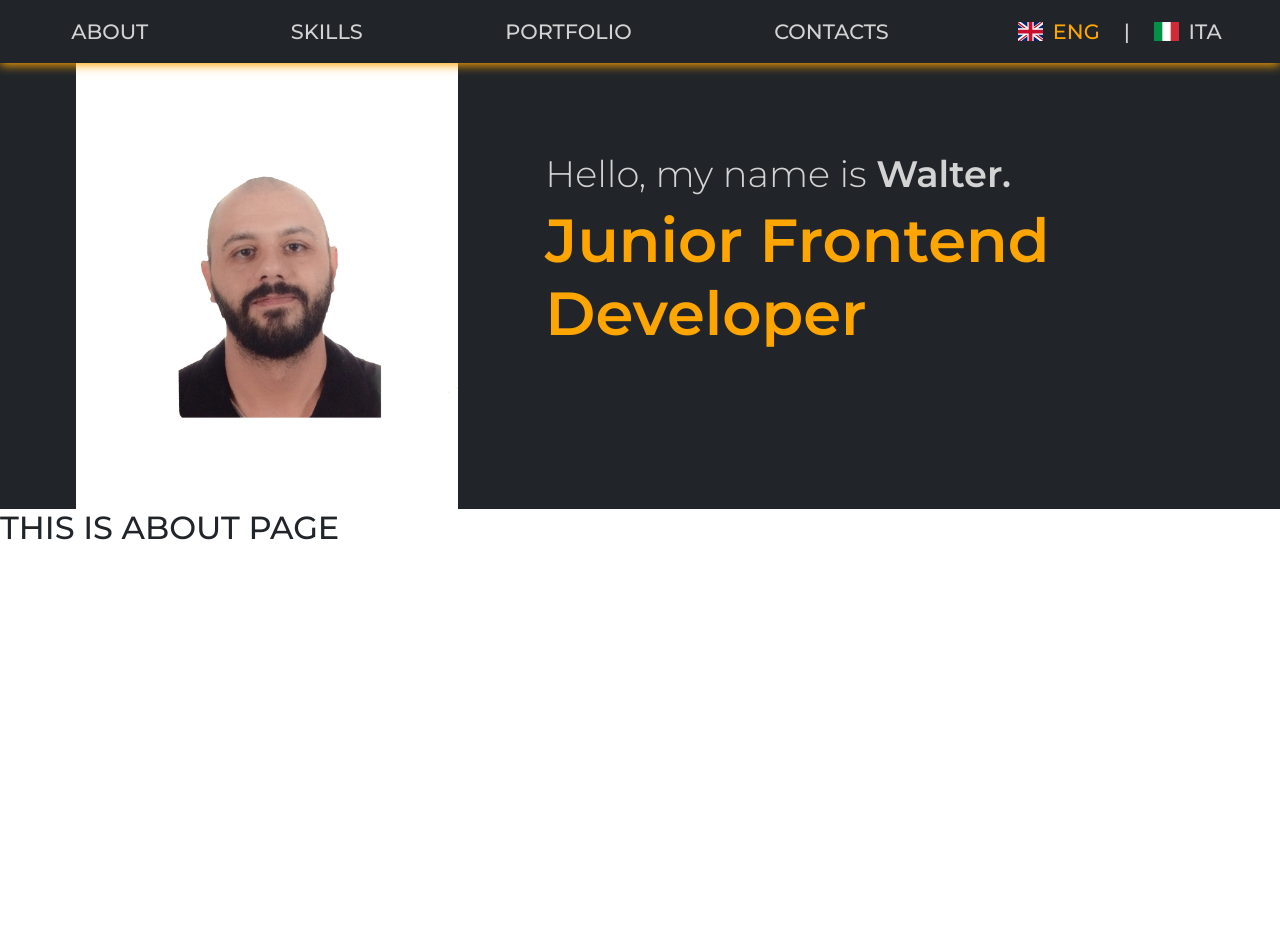
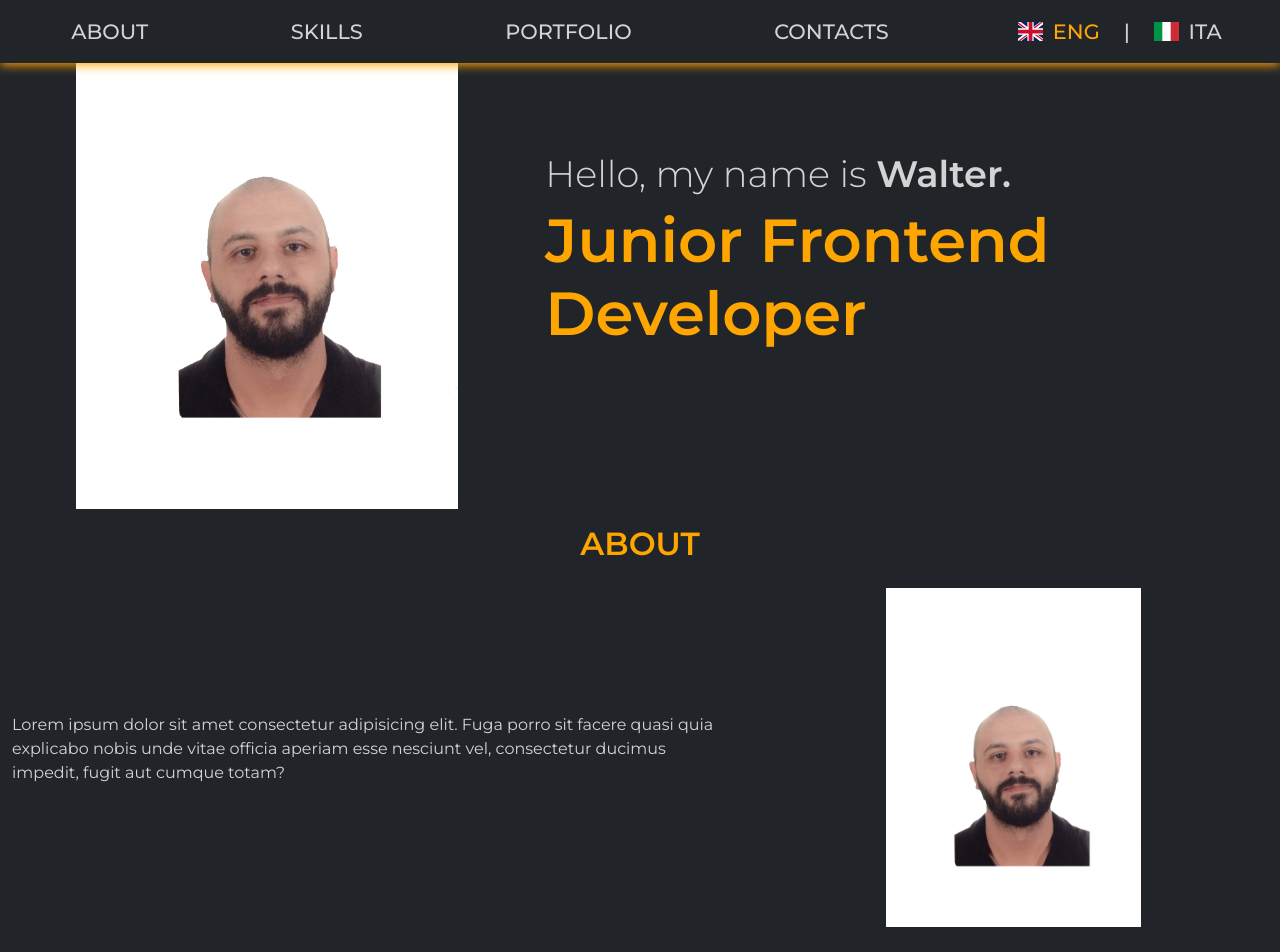
Before and after one commit to Walter-Satriano/my-personal-website, a Vue app: page / in a window 1280 px wide. Shown: the top 952 px of the page. Before the commit the page ends 800 px from the top, so only its background shows below. Built offline with nearby package versions, Linux system fonts and the light colour scheme.

Commit message:
created about section

```diff
--- a/src/views/About.vue
+++ b/src/views/About.vue
@@ -1,5 +1,22 @@
 <template>
-  <h2>THIS IS ABOUT PAGE</h2>
+  <section class="about_section bg-dark">
+    <h2 class="text-center text-uppercase py-3">{{ $t("aboutSection.title" ) }}</h2>
+
+    <div class="container-fluid">
+      <div class="row justify-content-center align-items-center">
+        <div class="col-12 col-lg-7">
+          <p>
+            Lorem ipsum dolor sit amet consectetur adipisicing elit.
+            Fuga porro sit facere quasi quia explicabo nobis unde vitae officia
+            aperiam esse nesciunt vel, consectetur ducimus impedit, fugit aut cumque totam?
+          </p>
+        </div>
+        <div class="col-12 col-lg-5 text-center">
+          <img src="../assets/io.jpg" alt="" class="w-50">
+        </div>
+      </div>
+    </div>
+  </section>
 </template>
 
 <script>
@@ -10,5 +27,17 @@
 </script>
 
 <style lang="scss" scoped>
+  .about_section {
+    padding-bottom: 7rem;
+
+    h2 {
+      color: #FFA500;
+      font-weight: 600;
+    }
+
+    p {
+      color: #D3D3D3;
+    }
+  }
 
 </style>
```
